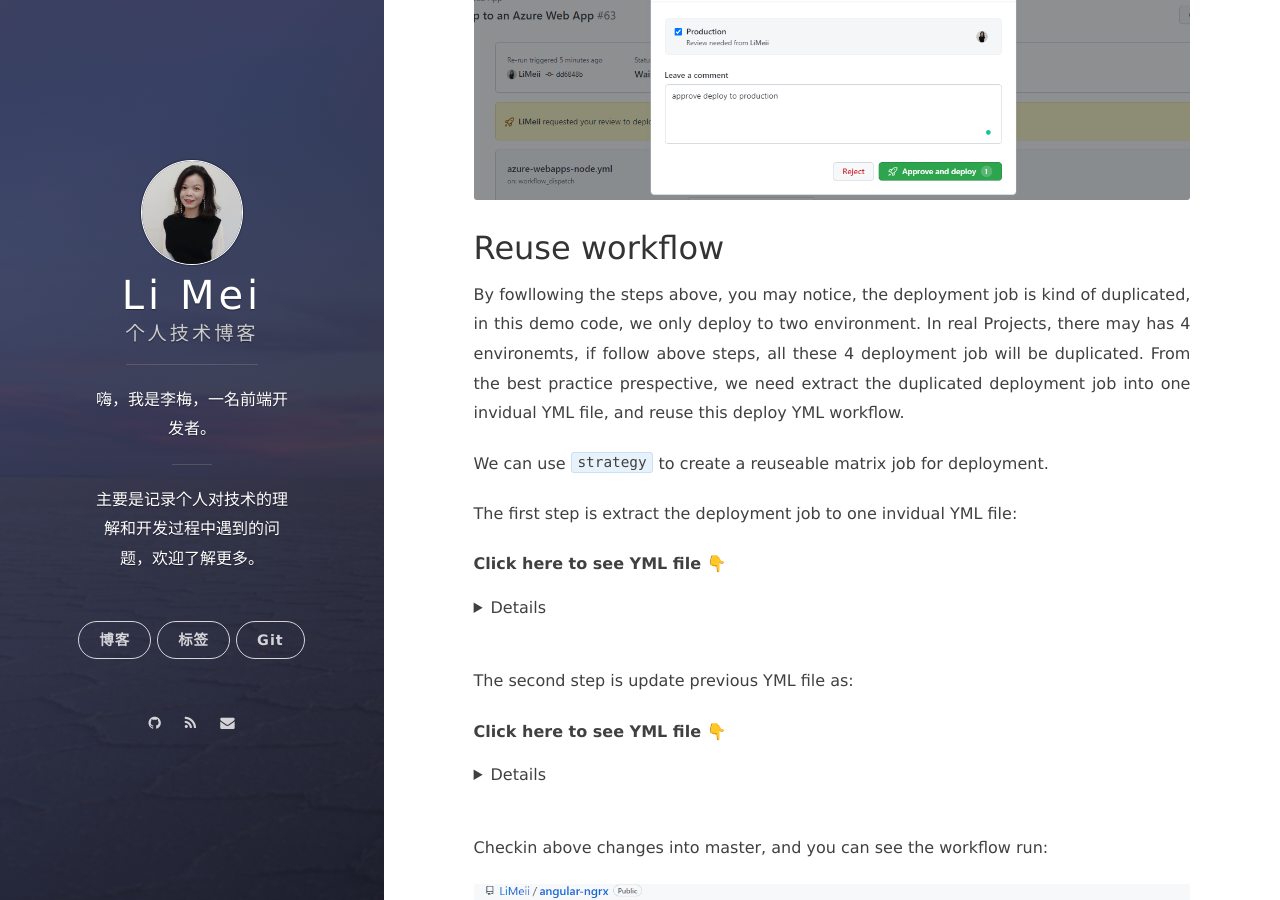
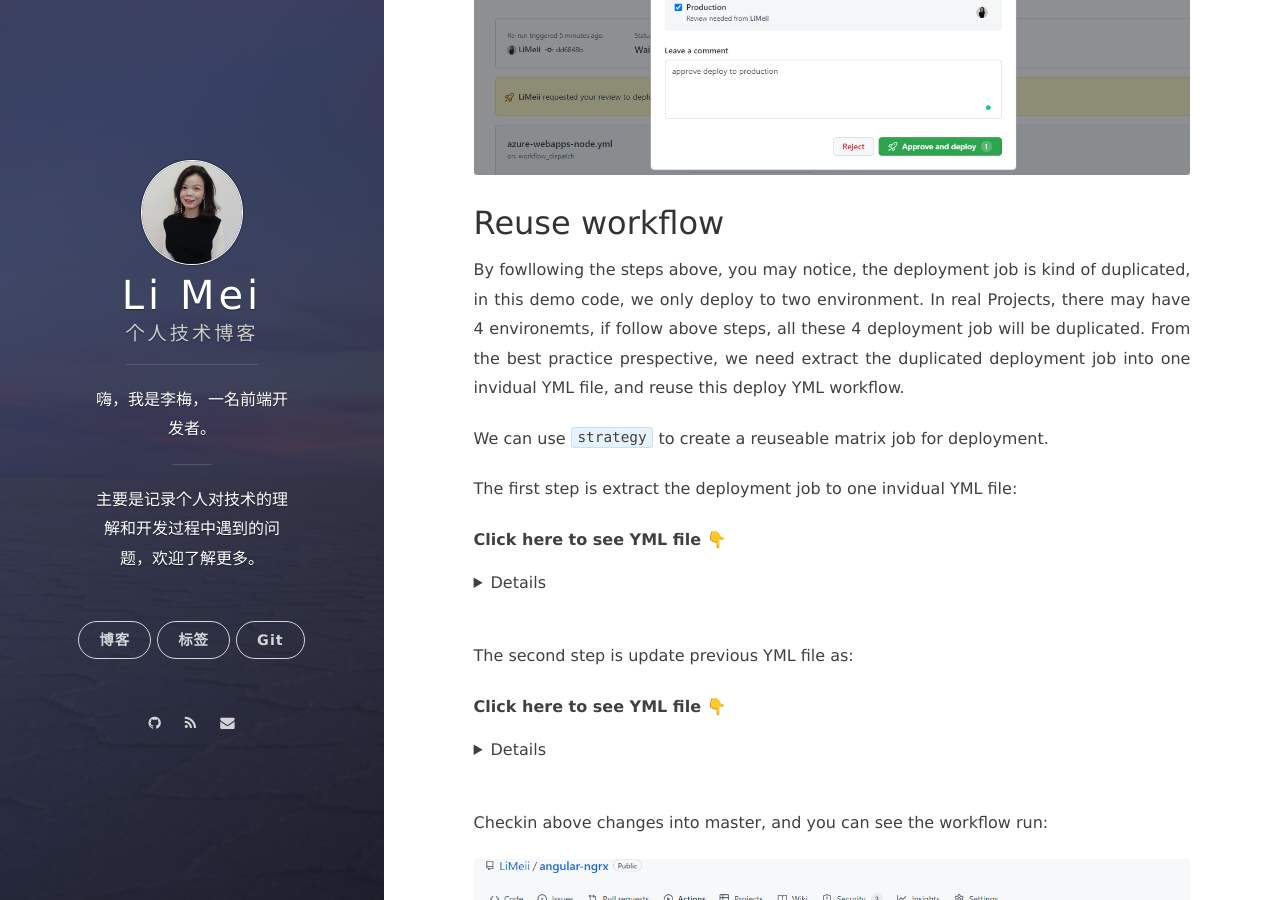
Before and after one commit to LiMeii/LiMeii.github.io, a Jekyll site: the page built from _posts/2022-11-11-deploy-on-multiple-environment-with-github-actions.md, in a window 1280 px wide and 900 px high, scrolled down 4268 px. Built offline with Jekyll 4.4.1, drawn with Linux system fonts in a browser that asks for light colours; nearby versions of some CDN libraries; some of the changed text lies outside the part shown.

Commit message:
update github actions article

````diff
--- a/_posts/2022-11-11-deploy-on-multiple-environment-with-github-actions.md
+++ b/_posts/2022-11-11-deploy-on-multiple-environment-with-github-actions.md
@@ -168,7 +168,7 @@
 ![github-actions-workflow-deploy-on-multi-env2](/assets/images/posts/github-actions/github-actions-workflow-deploy-on-multi-env2.png)
 
 
-# Add reviewers approve a workflow deploying
+## Add reviewers approve a workflow deploying
 
 By following the steps above, you may notice that every time we checkin code into master, workflow triggered, and this will automatically deploy to both ```Devlopment``` and ```Production```.
 
@@ -210,7 +210,7 @@
 
 ## Reuse workflow
 
-By fowllowing the steps above, you may notice, the deployment job is kind of duplicated, in this demo code, we only deploy to two environment. In real Projects, there may has 4 environemts, if follow above steps, all these 4 deployment job will be duplicated. From the best practice prespective, we need extract the duplicated deployment job into one invidual YML file, and reuse this deploy YML workflow.
+By fowllowing the steps above, you may notice, the deployment job is kind of duplicated, in this demo code, we only deploy to two environment. In real Projects, there may have 4 environemts, if follow above steps, all these 4 deployment job will be duplicated. From the best practice prespective, we need extract the duplicated deployment job into one invidual YML file, and reuse this deploy YML workflow.
 
 
 We can use ```strategy``` to create a reuseable matrix job for deployment.
````
Also changed, not shown: other parts of _posts/2022-11-11-deploy-on-multiple-environment-with-github-actions.md (+4 -4 lines), _posts/2022-11-10-deploy-to-azure-appservice-with-github-actions.md (+1 -1 lines).
